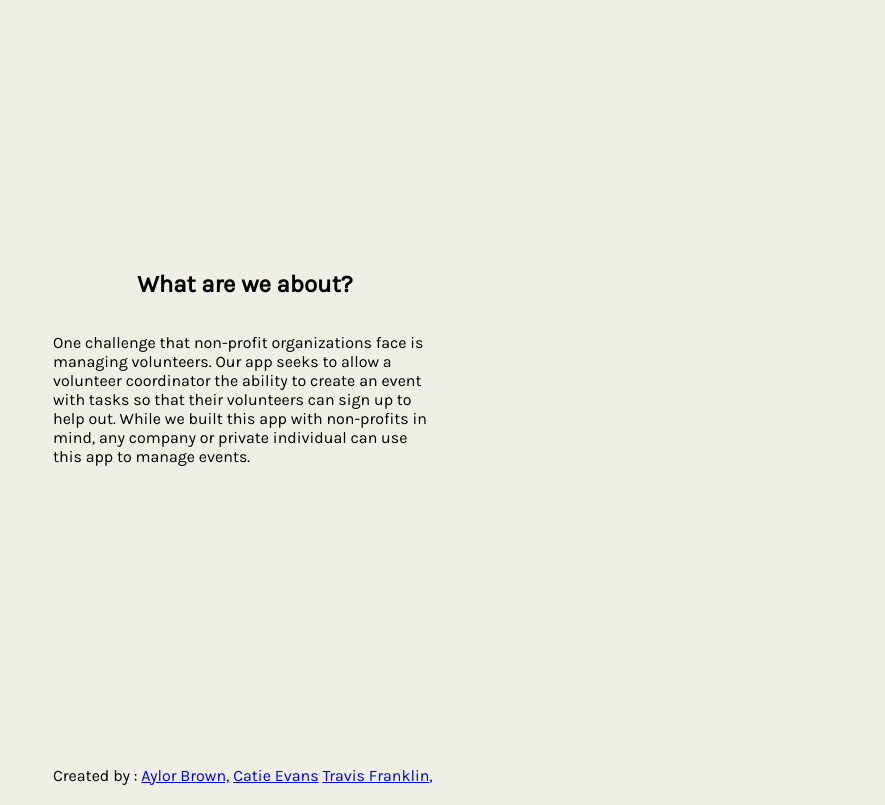
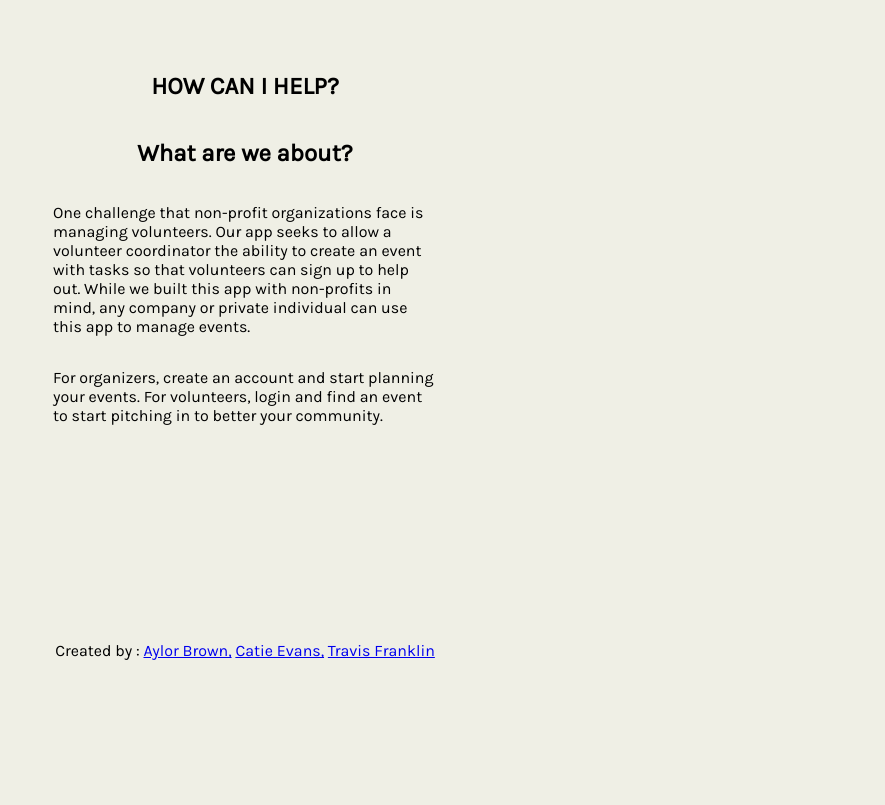
Before and after one commit to aylorbrown/to-do-app, a website: page templates/about.html in a window 1280 px wide. Shown: the part 42-847 px from the top of the page, without its empty margins (395-1280 px from the left). After the commit the page ends 808 px from the top, so only its background shows below. Drawn offline with Linux system fonts and the light colour scheme.

Commit message:
Adds more language to the about pages, re-works the creator div.

```diff
--- a/public/stylesheets/style.css
+++ b/public/stylesheets/style.css
@@ -55,6 +55,7 @@ div.profile {
 
 .partners {
     padding-bottom: 20px;
+    padding-top: 200px;
 
 }
 
--- a/sessions/Legb7kmSLg9v1B1jPvmjnTpFLKvywdie.json
+++ b/sessions/Legb7kmSLg9v1B1jPvmjnTpFLKvywdie.json
@@ -1 +1 @@
-{"cookie":{"originalMaxAge":null,"expires":null,"httpOnly":true,"path":"/"},"__lastAccess":1579636302147,"user":{"username":"travis","id":5,"name":""}}
+{"cookie":{"originalMaxAge":null,"expires":null,"httpOnly":true,"path":"/"},"__lastAccess":1579641939552,"user":{"username":"travis","id":5,"name":""}}
--- a/templates/about.html
+++ b/templates/about.html
@@ -16,20 +16,24 @@
 </nav>
 <body>
 <section>
-    <h1>What are we about?</h1>
+    <h1>HOW CAN I HELP?</h1>
+    <h2>What are we about?</h1>
     <p>
         One challenge that non-profit organizations face is managing volunteers.
         Our app seeks to allow a volunteer coordinator the ability to create an event
-        with tasks so that their volunteers can sign up to help out. While we built
+        with tasks so that volunteers can sign up to help out. While we built
         this app with non-profits in mind, any company or private individual can
         use this app to manage events.
     </p>
+    <p>For organizers, create an account and start planning your events. For volunteers,
+        login and find an event to start pitching in to better your community.
+    </p>
 
+    <div class="partners">Created by :
+            <a href="https://github.com/aylorbrown" target="_blank">Aylor Brown,</a>
+            <a href="https://github.com/evanscatie" target="_blank">Catie Evans,</a>
+            <a href="https://github.com/Travis-Franklin" target="_blank">Travis Franklin</a>
+     </div>
 </section>
-<div class="partners">Created by :
-        <a href="https://github.com/aylorbrown" target="_blank">Aylor Brown,</a>
-        <a href="https://github.com/evanscatie" target="_blank">Catie Evans</a>
-        <a href="https://github.com/Travis-Franklin" target="_blank">Travis Franklin,</a>
- </div>
 </body>
 </html>
```
Also changed, not shown: templates/home.html (+8 -8 lines), readME.md.
